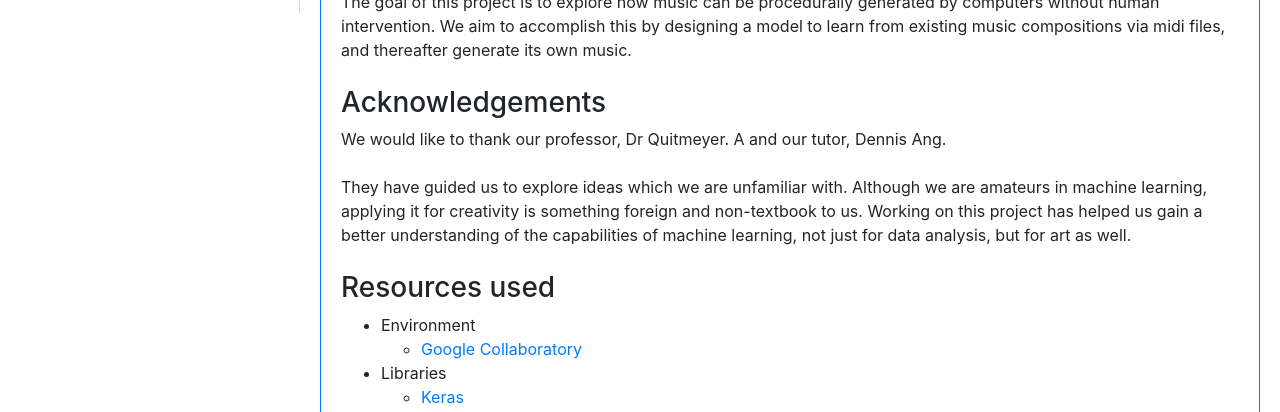
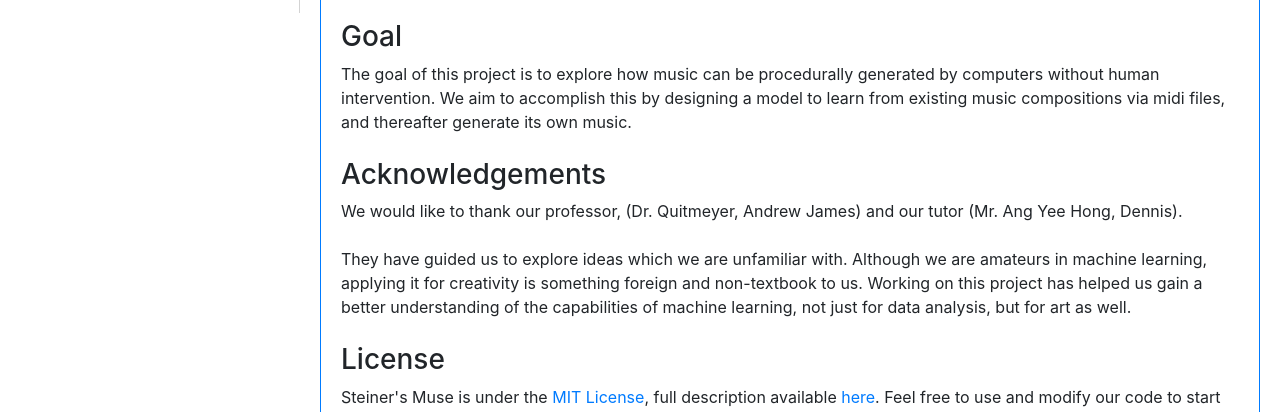
Before and after one commit to Chng-Zhi-Xuan/Steiners_Muse, a plain HTML site: page docs/index.html in a window 1280 px wide. Shown: the part 540-952 px from the top of the page. Drawn offline with Linux system fonts and the light colour scheme.

Commit message:
Add favicon and license to docs website

```diff
--- a/docs/index.html
+++ b/docs/index.html
@@ -15,7 +15,7 @@
     <link rel="stylesheet" href="markbind\layouts\default\styles.css">
     <link rel="stylesheet" href="markbind\css\site-nav.css">
 
-
+    <link rel="icon" href="/Steiners_Muse/images/favicon.png">
 </head>
 <body>
 <div id="app">
@@ -77,7 +77,9 @@
         <div>
           <h3 id="what-is-steiners-muse">What is &quot;Steiner’s Muse&quot;?<a class="fa fa-anchor" href="#what-is-steiners-muse"></a></h3>
         </div>
-        “Steiner’s Muse” is a Digital Artifact created for Exploring Computational Media Literacy (GET1033, National University of Singapore) as a final project. Its development took 2 weeks of learning model experimentation and design. After iterating through 4 experimental prototypes, the final product is a Multi-Model Character-based Recurrent Neural Network utilizing <span><strong>L</strong>ong <strong>S</strong>hort <strong>T</strong>erm <strong>M</strong>emory</span> (LSTM). Through supervised learning, Steiner’s Muse is capable of generating unique piano scores.
+        “Steiner’s Muse” is a Digital Artifact created for Exploring Computational Media Literacy (GET1033, National University of Singapore) as a final project. Its development took 2 weeks of learning model experimentation and design. After iterating through 4 experimental prototypes, the final product is a Multi-Model Character-based Recurrent Neural Network utilizing <span><strong>L</strong>ong <strong>S</strong>hort <strong>T</strong>erm <strong>M</strong>emory</span> (LSTM).
+        <br><br>
+        Steiner's Muse is capable of generating unlimited unique piano scores by giving it Musical Instrument Digital Interface (MIDI) files for it to train on. Do note that you should give similar genre MIDI files to it to train for best results. Mixing genres and song tempos will have sequences of conflicting melodies stitched together.
         <br><br>
         <div>
           <h3 id="goal">Goal<a class="fa fa-anchor" href="#goal"></a></h3>
@@ -87,10 +89,15 @@
         <div>
           <h3 id="acknowledgements">Acknowledgements<a class="fa fa-anchor" href="#acknowledgements"></a></h3>
         </div>
-        We would like to thank our professor, Dr Quitmeyer. A and our tutor, Dennis Ang.
+        We would like to thank our professor, (Dr. Quitmeyer, Andrew James) and our tutor (Mr. Ang Yee Hong, Dennis).
         <br><br>
         They have guided us to explore ideas which we are unfamiliar with. Although we are amateurs in machine learning, applying it for creativity is something foreign and non-textbook to us. Working on this project has helped us gain a better understanding of the capabilities of machine learning, not just for data analysis, but for art as well.
         <br><br>
+        <div>
+          <h3 id="license">License<a class="fa fa-anchor" href="#license"></a></h3>
+          <p>Steiner's Muse is under the <a href="https://opensource.org/licenses/MIT">MIT License</a>, full description available <a href="https://github.com/Chng-Zhi-Xuan/Steiners_Muse/blob/master/LICENSE">here</a>. Feel free to use and modify our code to start generating your own music!
+            <br><br></p>
+        </div>
         <div>
           <h3 id="resources-used">Resources used<a class="fa fa-anchor" href="#resources-used"></a></h3>
           <ul>
--- a/docs/siteData.json
+++ b/docs/siteData.json
@@ -9,6 +9,7 @@
         "what-is-steiners-muse": "What is &quot;Steiner’s Muse&quot;?",
         "goal": "Goal",
         "acknowledgements": "Acknowledgements",
+        "license": "License",
         "resources-used": "Resources used",
         "processing-midi-files-with-music21": "Processing MIDI Files with music21",
         "data-representation": "Data Representation",
```
Also changed, not shown: docs/media/index.html (+1 -1 lines), docs/the_team/index.html (+3 -3 lines), docs/images/favicon.png (added).
